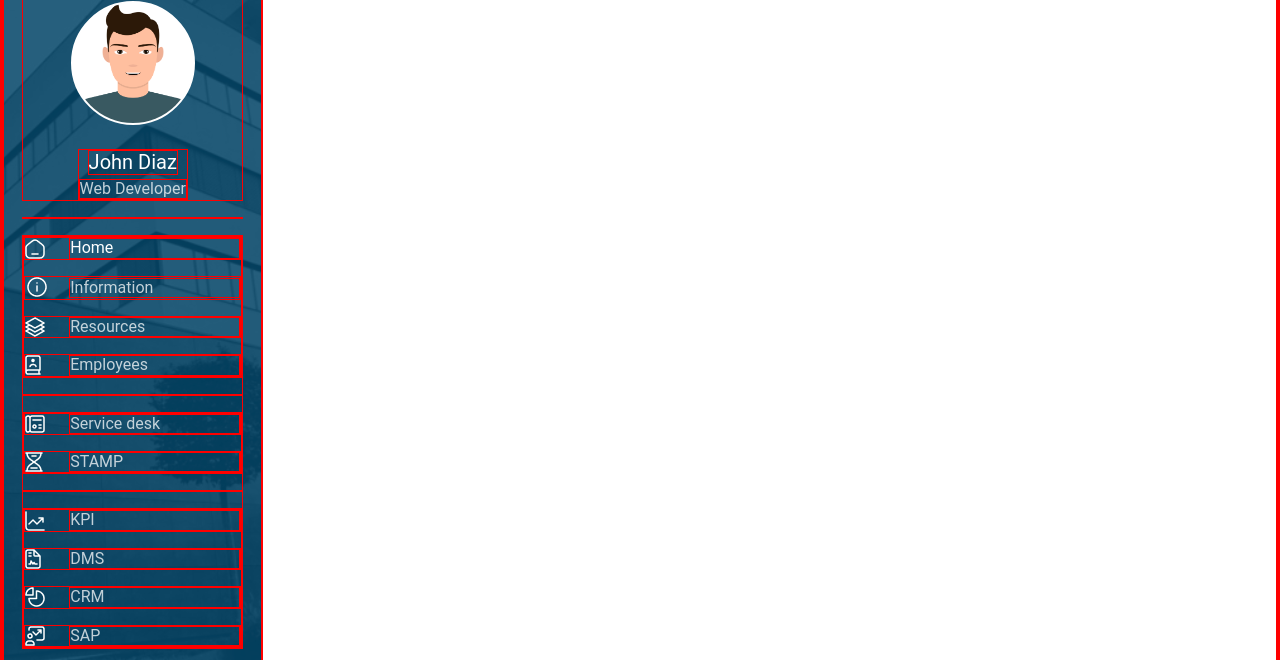
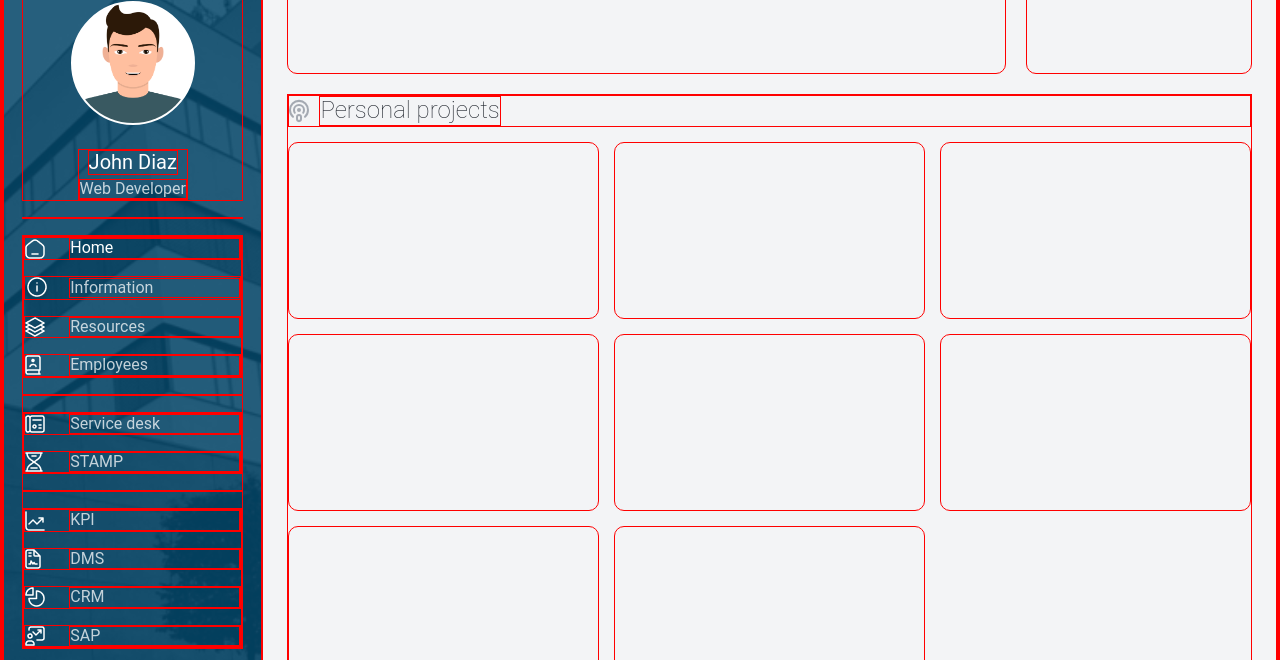
Before and after one commit to vespucchi/admin-dashboard, a website: page index.html in a window 1280 px wide. Shown: the part 76-736 px from the top of the page. Drawn offline with nearby package versions, Linux system fonts and the light colour scheme.

Commit message:
Structure and adjust content container positioning

```diff
--- a/index.html
+++ b/index.html
@@ -29,15 +29,15 @@
                     </div>
                     <div class="nav-item">
                         <img src="icons/information.png" alt="Information icon">
-                        <a href="#" class="">Information</a>
+                        <a href="#" class="menu">Information</a>
                     </div>
                     <div class="nav-item">
                         <img src="icons/resources.png" alt="Resources icon">
-                        <a href="#" class="">Resources</a>
+                        <a href="#" class="menu">Resources</a>
                     </div>
                     <div class="nav-item">
                         <img src="icons/employees.png" alt="Employees icon">
-                        <a href="#" class="">Employees</a>
+                        <a href="#" class="menu">Employees</a>
                     </div>
                 </div>
                 <hr class="line">
@@ -78,7 +78,26 @@
                 <a href="https://x.com/" target="_blank"><img src="icons/x.svg" alt="X icon"></a>
             </div>
         </div>
-        <div class="content"></div>
+        <div class="content">
+            <div class="check-in"></div>
+            <div class="meal"></div>
+            <div class="projects">
+                <div class="projects-heading">
+                    <img src="icons/projects.svg" alt="Personal projects icon">
+                    <h3 id="project-title">Personal projects</h3>
+                </div>
+                <div class="project-item"></div>
+                <div class="project-item"></div>
+                <div class="project-item"></div>
+                <div class="project-item"></div>
+                <div class="project-item"></div>
+                <div class="project-item"></div>
+                <div class="project-item"></div>
+                <div class="project-item"></div>
+            </div>
+            <div class="vacation"></div>
+            <div class="calendar"></div>
+        </div>
     </div>
 </body>
 </html>
--- a/style.css
+++ b/style.css
@@ -9,6 +9,7 @@
     --nav-font-color: #FFFFFFBF;
     --nav-font-strong: #FFFFFF;
     --nav-line-gap: 16px;
+    --content-border-rad: 10px;
 }
 
 a {
@@ -110,3 +111,61 @@ a {
     align-items: center;
     gap: 24px;
 }
+
+.content {
+    display: grid;
+    grid-template-columns: 1fr 1fr 1fr 1fr;
+    grid-template-rows: 1fr 5fr 2fr;
+    gap: 20px;
+    grid-template-areas:
+        "check-in check-in check-in meal"
+        "news news news news"
+        "vacation vacation calendar calendar";
+    padding: 24px;
+    background-color: #F3F4F6;
+}
+
+.check-in, .meal, .project-item, .vacation, .calendar {
+    border-radius: var(--content-border-rad);
+}
+
+.check-in {
+    grid-area: check-in;
+}
+
+.meal {
+    grid-area: meal;
+}
+
+.projects {
+    grid-area: news;
+    display: grid;
+    grid-template-columns: repeat(auto-fit, minmax(250px, 1fr));
+    grid-template-rows: auto;
+    gap: 15px;
+}
+
+.projects .projects-heading {
+    grid-column: 1 / -1;
+    align-self: center;
+    display: flex;
+    gap: 10px;
+}
+
+#project-title {
+    color: #22272F;
+    font-size: 24px;
+    font-weight: 100;
+}
+
+.project-item {
+    min-height: 175px;
+}
+
+.vacation {
+    grid-area: vacation;
+}
+
+.calendar {
+    grid-area: calendar;
+}
```
Also changed, not shown: icons/projects.svg (added).
